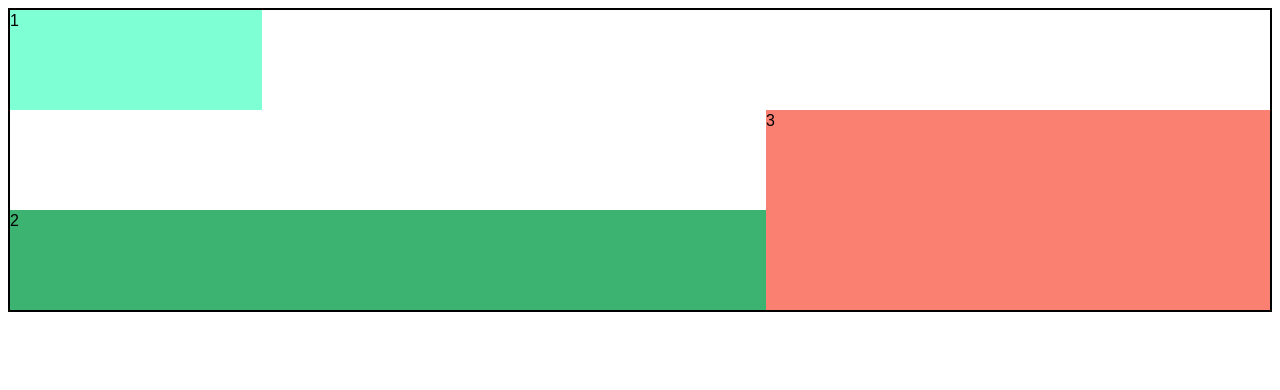
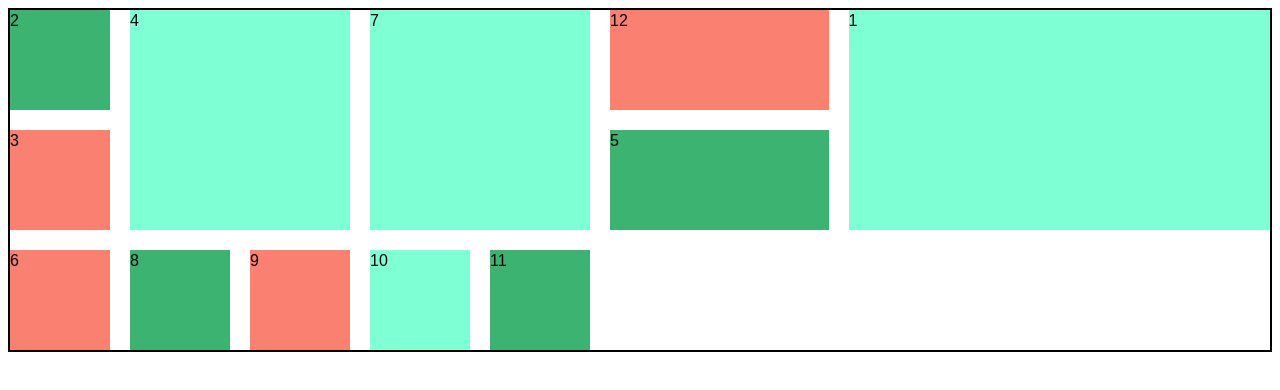
Before and after one commit to Dar1aK/grid-tutorial, a plain HTML site: page index.html in a window 1280 px wide. Drawn offline with Linux system fonts and the light colour scheme.

Commit message:
#8 grid-auto-flow

```diff
--- a/index.html
+++ b/index.html
@@ -12,10 +12,15 @@
         <div class="item" style="background-color: aquamarine;">1</div>
         <div class="item" style="background-color: mediumseagreen">2</div>
         <div class="item" style="background-color: salmon">3</div>
-        <!-- <div class="item" style="background-color: aquamarine;">4</div>
+        <div class="item" style="background-color: aquamarine;">4</div>
         <div class="item" style="background-color: mediumseagreen">5</div>
         <div class="item" style="background-color: salmon">6</div>
-        <div class="item" style="background-color: aquamarine;">7</div> -->
+        <div class="item" style="background-color: aquamarine;">7</div>
+        <div class="item" style="background-color: mediumseagreen">8</div>
+        <div class="item" style="background-color: salmon">9</div>
+        <div class="item" style="background-color: aquamarine;">10</div>
+        <div class="item" style="background-color: mediumseagreen">11</div>
+        <div class="item" style="background-color: salmon">12</div>
     </div>
 </body>
 </html>
--- a/styles.css
+++ b/styles.css
@@ -8,26 +8,30 @@ body {
 
 .container {
     display: grid;
-    /* grid-template-columns: [a] 1fr [b] 1fr [c] 1fr [a d] 1fr [e] 1fr [c f]; */
-    /* grid-template-columns: [a-start b-start] 1fr [a-end] 1fr [b-end] 1fr [c-start] 1fr 1fr [c-end];
-    grid-template-rows: [a-start] 100px [a-end c-start] 100px [b-start] 100px [b-end c-end]; */
-    grid-template:
-        'a . . . .' 100px
-        '. . . c c' 100px
-        'b b . c c' 100px
-        / 1fr 1fr 1fr 1fr 1fr;
+    grid-template-columns: repeat(5, 100px);
+    grid-template-rows: repeat(3, 100px);
+    grid-gap: 20px;
+    grid-auto-flow: column dense;
     border: 2px solid;
 }
 
-.item:nth-child(1) {
-    grid-area: a-start/a-start/a-end/a-end;
+.item:nth-child(5) {
+    order: 1;
 }
 
-.item:nth-child(2) {
-    grid-area: b-start/b-start/b-end/c-start;
+.item:nth-child(1) {
+    grid-column-end: span 2;
+    grid-row-end: span 2;
+    order: 2;
 }
 
-.item:nth-child(3) {
-    grid-area: c-start/c-start/c-end/c-end;
+.item:nth-child(4) {
+    grid-column-end: span 2;
+    grid-row-end: span 2;
+}
+
+.item:nth-child(7) {
+    grid-column-end: span 2;
+    grid-row-end: span 2;
 
 }
```
